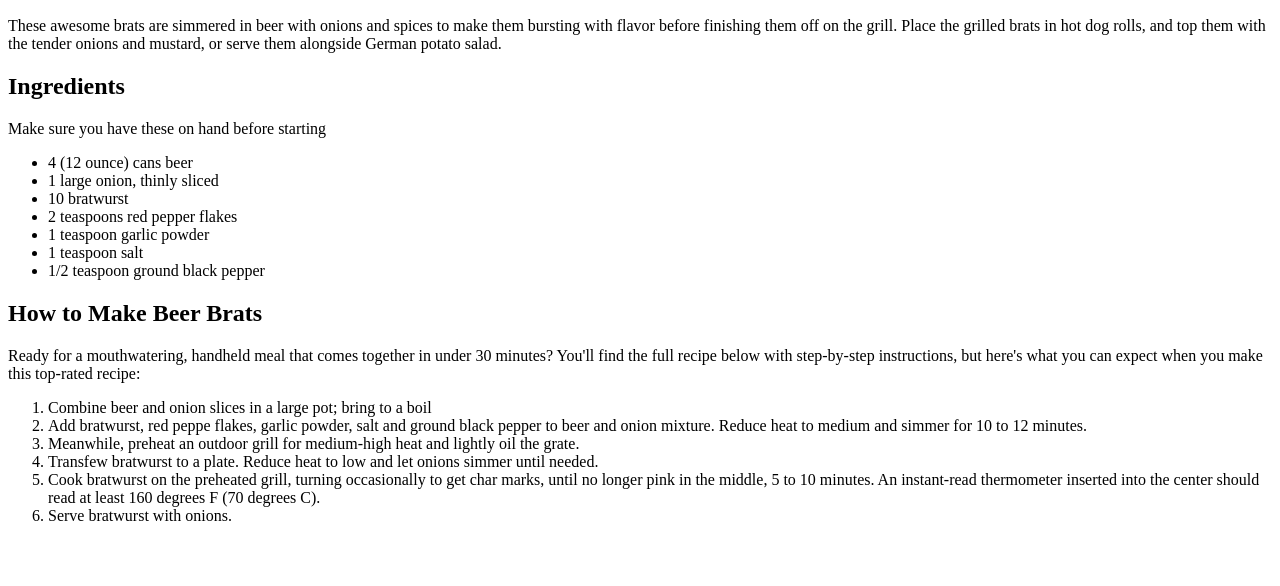
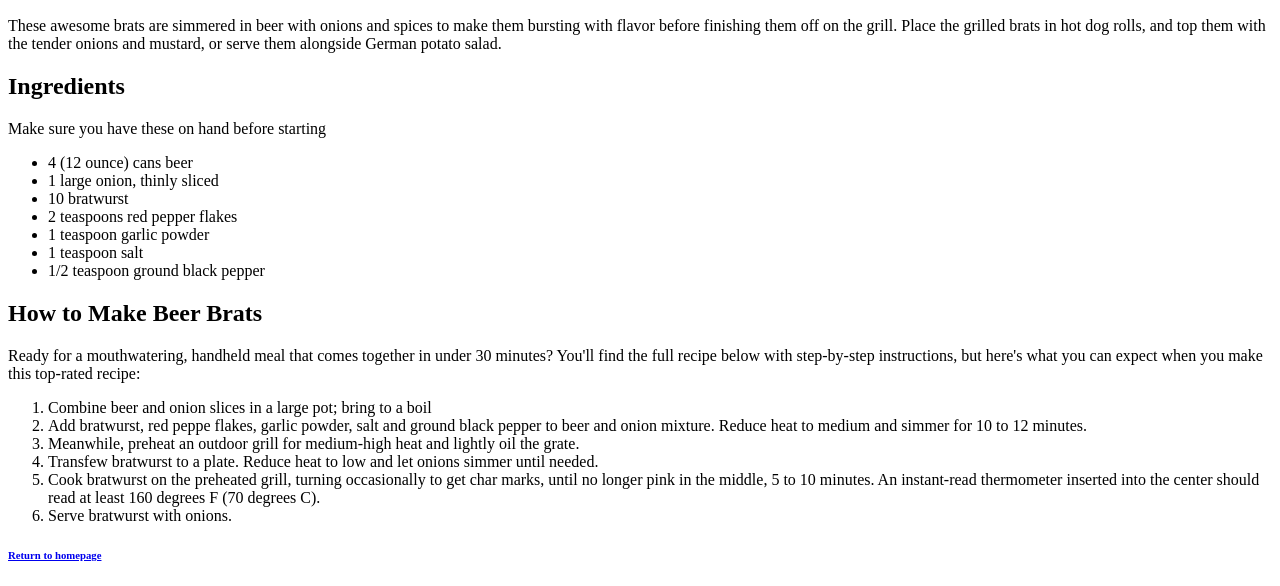
Before and after one commit to captain-chief/odin-recipes, a plain HTML site: page recipes/beerbrats.html in a window 1280 px wide. Shown: the part 383-969 px from the top of the page. Before the commit the page ends 924 px from the top, so only its background shows below. Drawn offline with Linux system fonts and the light colour scheme.

Commit message:
added return to homepage link to all pages

```diff
--- a/recipes/beerbrats.html
+++ b/recipes/beerbrats.html
@@ -30,5 +30,7 @@
             <li>Cook bratwurst on the preheated grill, turning occasionally to get char marks, until no longer pink in the middle, 5 to 10 minutes. An instant-read thermometer inserted into the center should read at least 160 degrees F (70 degrees C).</li>
             <li>Serve bratwurst with onions.</li>
         </ol>
+
+        <h6><a href="../index.html">Return to homepage</a></h6>
     </body>
 </html>
```
Also changed, not shown: recipes/meatloaf.html (+1 -0 lines), recipes/roastedchicken.html (+2 -0 lines).
